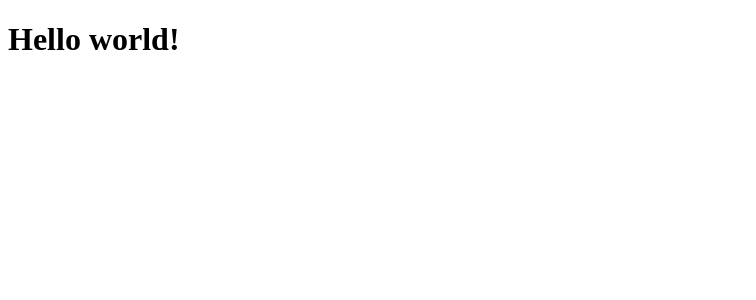
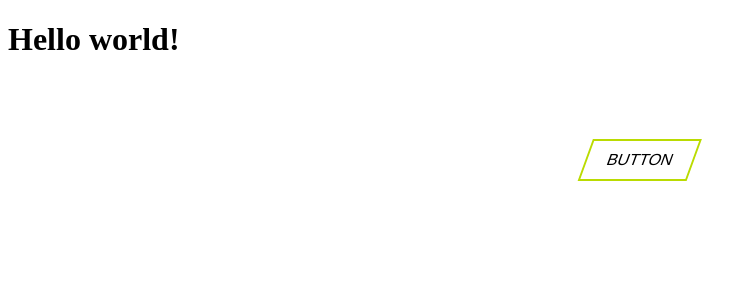
Before and after one commit to ferdelamad/UI_Elements, a React app: page / in a window 1280 px wide. Shown: the top 300 px of the page, without its empty margins (0-756 px from the left). Built offline with nearby package versions, Linux system fonts and the light colour scheme.

Commit message:
Added Skew type Button

```diff
--- a/client/src/components/App.jsx
+++ b/client/src/components/App.jsx
@@ -1,10 +1,12 @@
 import React, { Component } from 'react';
+import Button01 from './Button01';
 
 class App extends Component {
   render() {
     return (
       <div className="container">
         <h1>Hello world!</h1>
+        <Button01>Button</Button01>
       </div>
     );
   }
--- /dev/null
+++ b/client/src/components/Button01.jsx
@@ -0,0 +1,56 @@
+import styled, { keyframes } from 'styled-components';
+
+const animation = keyframes`
+  0% {
+    transform: translate(-50%,-50%) skewX(-20deg);
+  }
+
+  50% {
+    transform: translate(-50%,-50%) skewX(20deg);
+  }
+
+  100% {
+    transform: translate(-50%,-50%) skewX(-20deg);
+  }
+`;
+
+const Button01 = styled.a`
+  position: absolute;
+  top: 20%;
+  left: 50%;
+  transform: translate(-50%, -50%) skewX(-20deg);
+  padding: 10px 20px;
+  border: 2px solid #badb01;
+  font-family: Arial, Helvetica, sans-serif;
+  color: #000;
+  background-color: #fff;
+  text-decoration: none;
+  text-transform: uppercase;
+  font-size: 16px;
+  display: block;
+  box-sizing: border-box;
+  cursor: pointer;
+
+  :hover {
+    animation: ${animation} 0.2s linear;
+    font-size: 18px;
+  }
+  :before {
+    content: '';
+    position: absolute;
+    top: 2px;
+    left: 2px;
+    bottom: 2px;
+    right: 2px;
+    background-color: #badb01;
+    mix-blend-mode: multiply;
+    transform: scaleX(0);
+    transition: 0.5s;
+  }
+  :hover:before {
+    transform: scaleX(1);
+    transition-delay: 0.2s;
+  }
+`;
+
+export default Button01;
```
Also changed, not shown: 1 other file (tests, documents, lock files or other folders).
